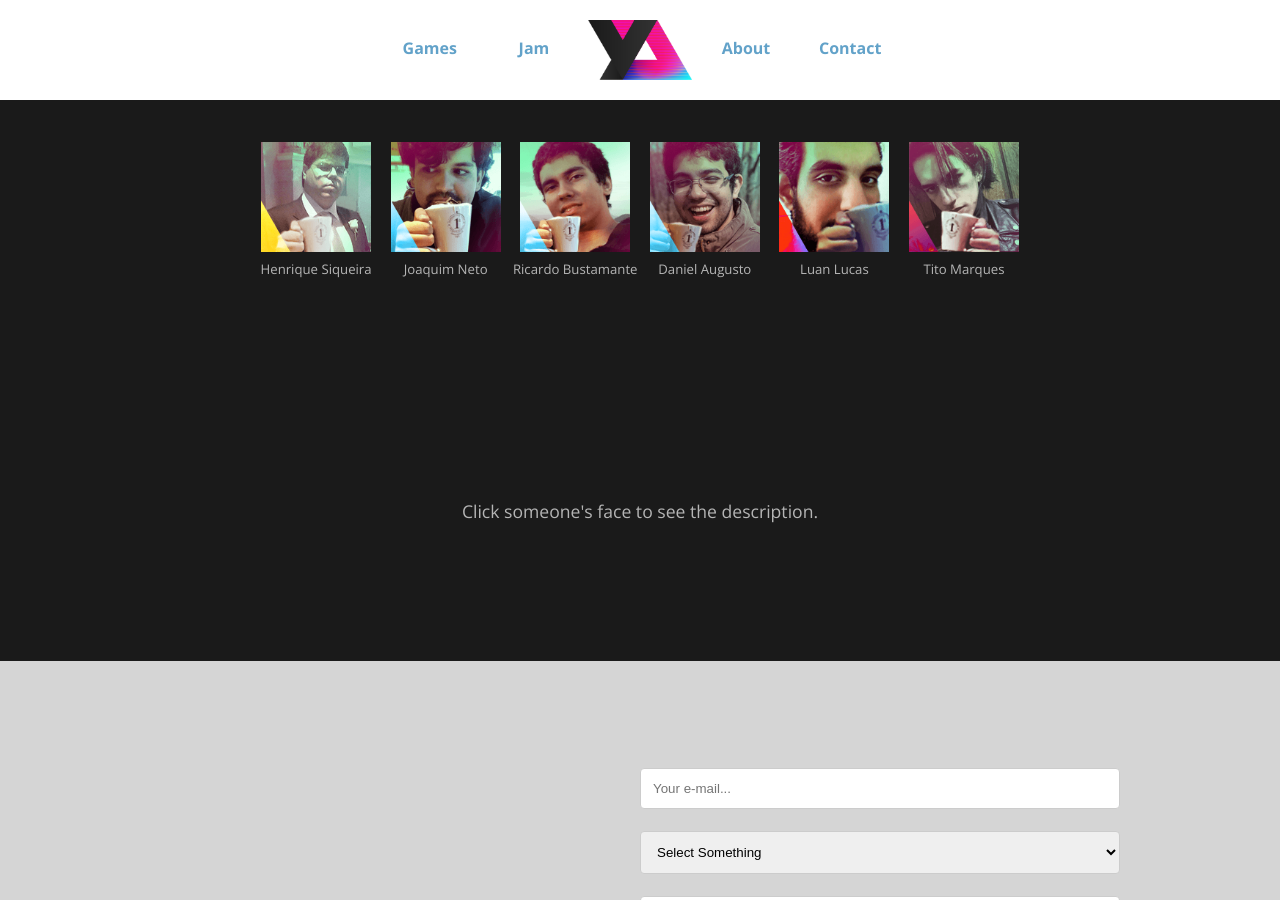
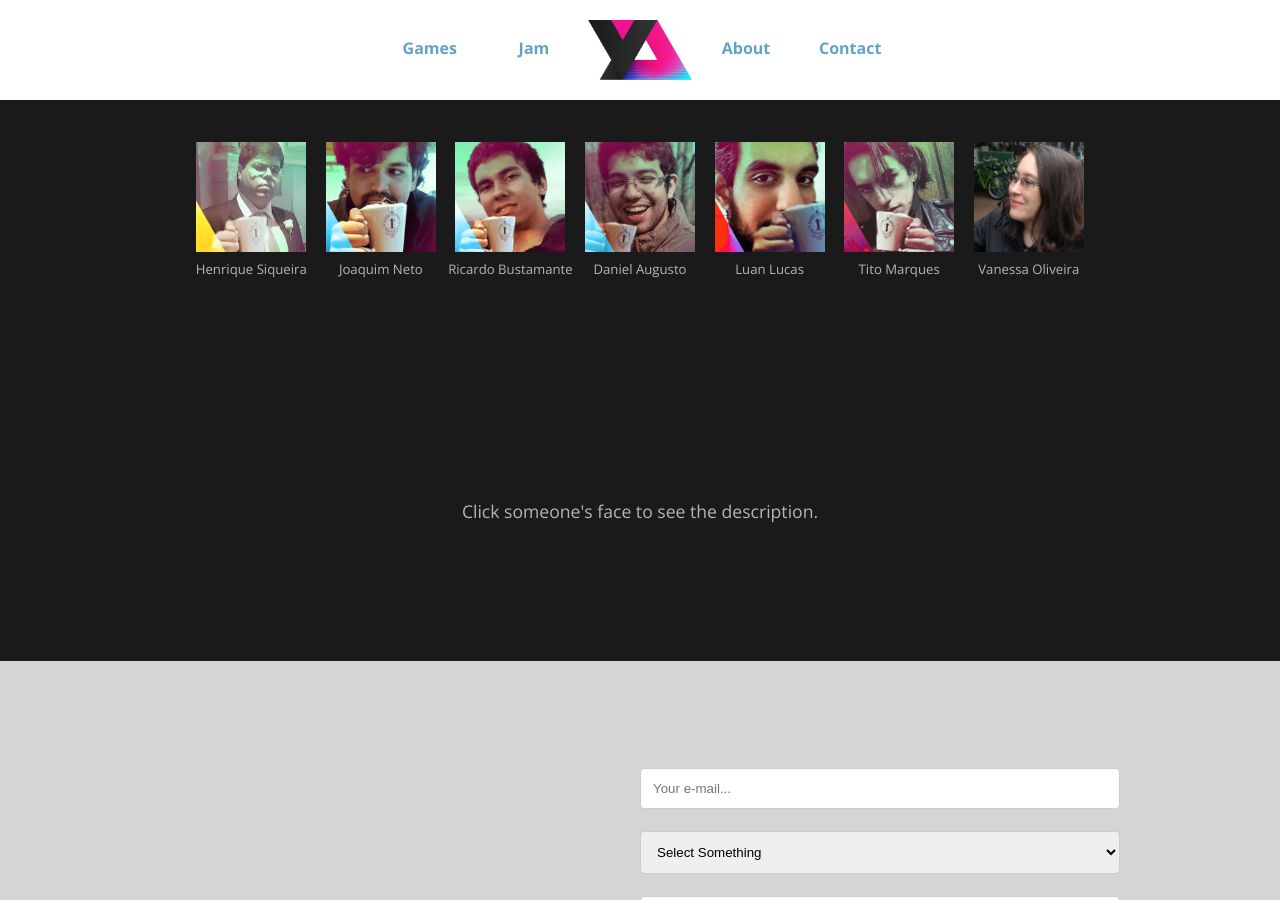
Before and after one commit to ricardobusta/yesdevgames.github.io, a Jekyll site: the page built from index.html, in a window 1280 px wide and 900 px high, scrolled down 1609 px. Built offline with Jekyll 4.4.1, drawn with Linux system fonts in a browser that asks for light colours; nearby versions of some CDN libraries; the list of posts is cut into pages by our own code.

Commit message:
adicionando QA

```diff
--- a/_includes/home/team.html
+++ b/_includes/home/team.html
@@ -86,10 +87,11 @@
       <span>
       <div class="team-member" onmouseover="ShowDescription(this);" id="ydt1"><img class="team-member-pic" src="{{ site.url }}/img/team/ydt1.png"><div class="team-member-name">Henrique Siqueira</div></div>
       <div class="team-member" onmouseover="ShowDescription(this);" id="ydt2"><img class="team-member-pic" src="{{ site.url }}/img/team/ydt2.png"><div class="team-member-name">Joaquim Neto</div></div>
-      <div class="team-member" onmouseover="ShowDescription(this);" id="ydt3"><img class="team-member-pic" src="{{ site.url }}/img/team/ydt3.png"><div class="team-member-name" onclick="ShowDescription('busta');">Ricardo Bustamante</div></div>
-      <div class="team-member" onmouseover="ShowDescription(this);" id="ydt4"><img class="team-member-pic" src="{{ site.url }}/img/team/ydt4.png"><div class="team-member-name" onclick="ShowDescription('daniel');">Daniel Augusto</div></div>
-      <div class="team-member" onmouseover="ShowDescription(this);" id="ydt5"><img class="team-member-pic" src="{{ site.url }}/img/team/ydt5.png"><div class="team-member-name" onclick="ShowDescription('luan');">Luan Lucas</div></div>
-      <div class="team-member" onmouseover="ShowDescription(this);" id="ydt6"><img class="team-member-pic" src="{{ site.url }}/img/team/ydt6.png"><div class="team-member-name" onclick="ShowDescription('tito');">Tito Marques</div></div>
+      <div class="team-member" onmouseover="ShowDescription(this);" id="ydt3"><img class="team-member-pic" src="{{ site.url }}/img/team/ydt3.png"><div class="team-member-name">Ricardo Bustamante</div></div>
+      <div class="team-member" onmouseover="ShowDescription(this);" id="ydt4"><img class="team-member-pic" src="{{ site.url }}/img/team/ydt4.png"><div class="team-member-name">Daniel Augusto</div></div>
+      <div class="team-member" onmouseover="ShowDescription(this);" id="ydt5"><img class="team-member-pic" src="{{ site.url }}/img/team/ydt5.png"><div class="team-member-name">Luan Lucas</div></div>
+      <div class="team-member" onmouseover="ShowDescription(this);" id="ydt6"><img class="team-member-pic" src="{{ site.url }}/img/team/ydt6.png"><div class="team-member-name">Tito Marques</div></div>
+	  <div class="team-member" onmouseover="ShowDescription(this);" id="ydt7"><img class="team-member-pic" src="{{ site.url }}/img/team/ydt7.png"><div class="team-member-name">Vanessa Oliveira</div></div>
       </span>
     </div>
     <div id="team-bottom">
```
Also changed, not shown: other parts of _includes/home/team.html (+1 -0 lines), img/team/ydt7.png (added).
